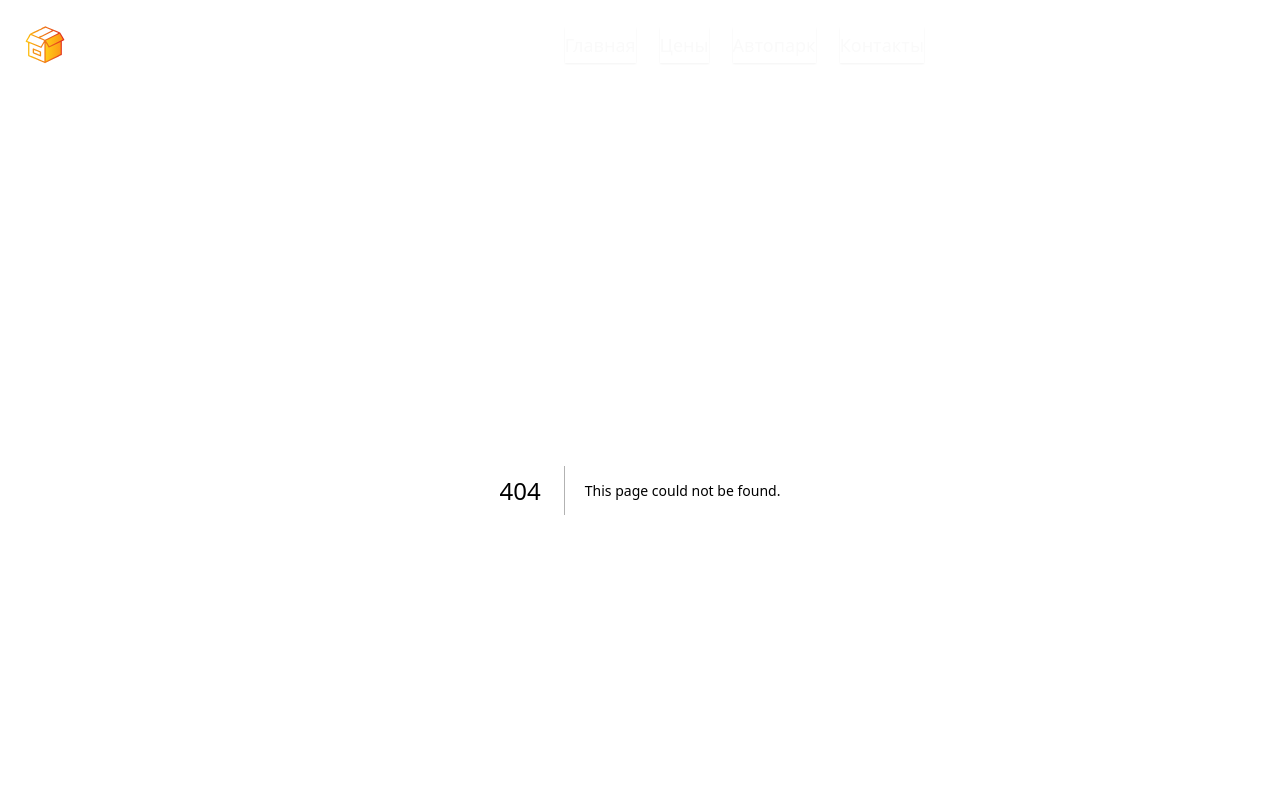
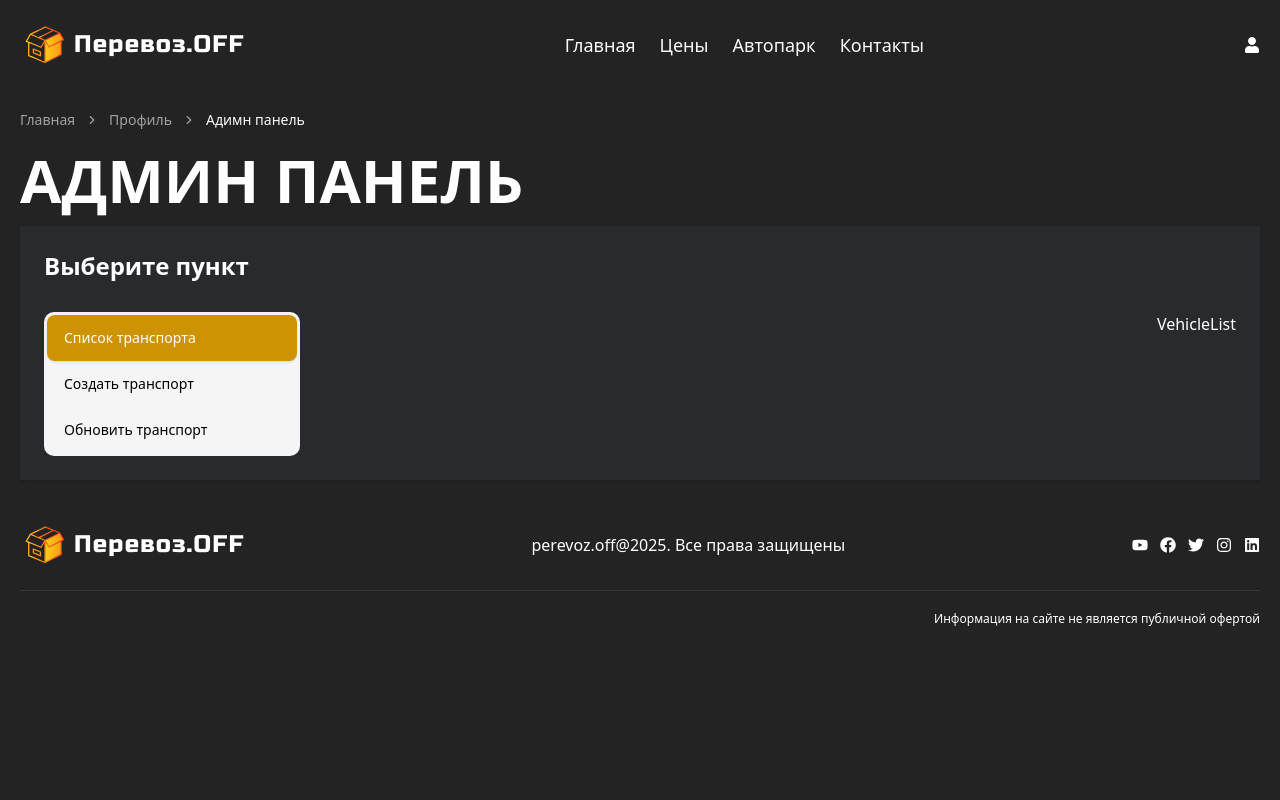
Before and after one commit to JHFYIZVER/cargo-transportation, a Next.js app: page /dashboard/admin in a window 1280 px wide. Before the commit this address had no page. Shown: the top 800 px of the page. Built offline with nearby package versions, Linux system fonts and the light colour scheme; no server answers; the database is empty.

Commit message:
Создал страницу админа и круд функции для транспорта

```diff
--- /dev/null
+++ b/src/app/dashboard/admin/page.jsx
@@ -0,0 +1,14 @@
+import Admin from "@/app/modules/admin/admin";
+import AdminBreadcrumbs from "@/app/modules/admin/admin-breadcrumbs";
+import React from "react";
+
+const page = () => {
+  return (
+    <main className="max-w-[1440px] w-full mx-auto p-5">
+      <AdminBreadcrumbs />
+      <Admin />
+    </main>
+  );
+};
+
+export default page;
--- /dev/null
+++ b/src/app/modules/admin/admin-breadcrumbs.jsx
@@ -0,0 +1,31 @@
+import {
+  Breadcrumb,
+  BreadcrumbItem,
+  BreadcrumbLink,
+  BreadcrumbList,
+  BreadcrumbPage,
+  BreadcrumbSeparator,
+} from "@/app/shared/ui/breadcrumb";
+import React from "react";
+
+const AdminBreadcrumbs = () => {
+  return (
+    <Breadcrumb className="mb-5 dark">
+      <BreadcrumbList>
+        <BreadcrumbItem>
+          <BreadcrumbLink href="/">Главная</BreadcrumbLink>
+        </BreadcrumbItem>
+        <BreadcrumbSeparator />
+        <BreadcrumbItem>
+          <BreadcrumbLink href="/profile">Профиль</BreadcrumbLink>
+        </BreadcrumbItem>
+        <BreadcrumbSeparator />
+        <BreadcrumbItem>
+          <BreadcrumbPage>Адимн панель</BreadcrumbPage>
+        </BreadcrumbItem>
+      </BreadcrumbList>
+    </Breadcrumb>
+  );
+};
+
+export default AdminBreadcrumbs;
--- /dev/null
+++ b/src/app/modules/admin/admin.jsx
@@ -0,0 +1,68 @@
+import React from "react";
+import { getAllVehicles } from "./model/get-all-vehicles";
+import { Tabs, TabsContent, TabsList, TabsTrigger } from "@/app/shared/ui/tabs";
+import { Card, CardContent, CardHeader, CardTitle } from "@/app/shared/ui/card";
+import VehicleList from "./vehicle-list";
+import UpdateForm from "./update-form";
+import CreateForm from "./create-form";
+
+const Admin = async () => {
+  const vehicles = await getAllVehicles();
+  return (
+    <section>
+      <h1 className="text-3xl md:text-5xl lg:text-6xl font-black mb-4 uppercase text-white">
+        Админ панель
+      </h1>
+      <Card className="w-full bg-[#282A2D] border-none text-white">
+        <CardHeader>
+          <CardTitle className="text-lg md:text-2xl font-bold">
+            Выберите пункт
+          </CardTitle>
+        </CardHeader>
+        <CardContent>
+          <Tabs
+            defaultValue="list"
+            className="flex gap-6 lg:flex-row justify-between"
+          >
+            <TabsList className="flex flex-col h-auto max-w-64 w-full space-y-2">
+              <TabsTrigger
+                value="list"
+                className="w-full justify-start py-3 px-4 cursor-pointer mb-0"
+              >
+                Список транспорта
+              </TabsTrigger>
+              <TabsTrigger
+                value="create"
+                className="w-full justify-start py-3 px-4 cursor-pointer mb-0"
+              >
+                Создать транспорт
+              </TabsTrigger>
+              <TabsTrigger
+                value="update"
+                className="w-full justify-start py-3 px-4 cursor-pointer mb-0"
+              >
+                Обновить транспорт
+              </TabsTrigger>
+            </TabsList>
+
+            <div>
+              <TabsContent value="list" className="mt-0">
+                <VehicleList vehicles={vehicles} />
+              </TabsContent>
+
+              <TabsContent value="create" className="mt-0">
+                <CreateForm />
+              </TabsContent>
+
+              <TabsContent value="update" className="mt-0">
+                <UpdateForm vehicles={vehicles} />
+              </TabsContent>
+            </div>
+          </Tabs>
+        </CardContent>
+      </Card>
+    </section>
+  );
+};
+
+export default Admin;
--- /dev/null
+++ b/src/app/modules/admin/create-form.jsx
@@ -0,0 +1,11 @@
+import React from 'react';
+
+const CreateForm = () => {
+    return (
+        <div>
+           CreateForm
+        </div>
+    );
+};
+
+export default CreateForm;
--- /dev/null
+++ b/src/app/modules/admin/model/create-vehicle.js
@@ -0,0 +1,18 @@
+"use server";
+import db from "@/app/shared/prisma/lib/db";
+
+export const createVehicle = async (data) => {
+  return await db.vehicle.create({
+    data: {
+      name: data.name,
+      type: data.type,
+      description: data.description,
+      basePrice: data.basePrice,
+      priceCoefficient: data.priceCoefficient,
+      length: data.length,
+      height: data.height,
+      volume: data.volume,
+      image: data.image,
+    },
+  });
+};
--- /dev/null
+++ b/src/app/modules/admin/model/delete-vehicle.js
@@ -0,0 +1,19 @@
+"use server";
+import db from "@/app/shared/prisma/lib/db";
+
+export const deleteVehicle = async (id) => {
+  const existCar = await db.vehicle.findUnique({
+    where: {
+      id,
+    },
+  });
+  if (!existCar) {
+    throw new Error("Транспорт не найден");
+  }
+
+  return await db.vehicle.delete({
+    where: {
+      id,
+    },
+  });
+};
--- /dev/null
+++ b/src/app/modules/admin/model/get-all-vehicles.js
@@ -0,0 +1,6 @@
+"use server";
+import db from "@/app/shared/prisma/lib/db";
+
+export const getAllVehicles = async () => {
+  return await db.vehicle.findMany();
+};
--- /dev/null
+++ b/src/app/modules/admin/model/update-vehicle.js
@@ -0,0 +1,21 @@
+"use server";
+import db from "@/app/shared/prisma/lib/db";
+
+export const updateVehicle = async (id, data) => {
+  const existCar = await db.vehicle.findUnique({
+    where: {
+      id,
+    },
+  });
+  if (!existCar) {
+    throw new Error("Транспорт не найден");
+  }
+
+  return await db.vehicle.update({
+    where: { id },
+    data: {
+      ...data,
+      updatedAt: new Date(),
+    },
+  });
+};
--- /dev/null
+++ b/src/app/modules/admin/update-form.jsx
@@ -0,0 +1,11 @@
+import React from 'react';
+
+const UpdateForm = () => {
+    return (
+        <div>
+           UpdateForm
+        </div>
+    );
+};
+
+export default UpdateForm;
--- /dev/null
+++ b/src/app/modules/admin/vehicle-list.jsx
@@ -0,0 +1,7 @@
+import React from "react";
+
+const VehicleList = ({ vehicles }) => {
+  return <div>VehicleList</div>;
+};
+
+export default VehicleList;
--- a/src/app/modules/profile/profile.jsx
+++ b/src/app/modules/profile/profile.jsx
@@ -54,7 +54,7 @@ const Profile = async () => {
           <div className="flex flex-col gap-4">
             <CustomLink className="w-fit" href={"/profile/orders"}>Мои заказы</CustomLink>
             {userData.role === "ADMIN" && (
-              <CustomLink className="w-fit" href={"/profile/orders"}>Админ панель</CustomLink>
+              <CustomLink className="w-fit" href={"/dashboard/admin"}>Админ панель</CustomLink>
             )}
           </div>
         </CardContent>
--- a/src/app/shared/ui/tabs.jsx
+++ b/src/app/shared/ui/tabs.jsx
@@ -40,7 +40,7 @@ function TabsTrigger({
     <TabsPrimitive.Trigger
       data-slot="tabs-trigger"
       className={cn(
-        "data-[state=active]:bg-background dark:data-[state=active]:text-foreground focus-visible:border-ring focus-visible:ring-ring/50 focus-visible:outline-ring dark:data-[state=active]:border-input dark:data-[state=active]:bg-input/30 text-foreground dark:text-muted-foreground inline-flex h-[calc(100%-1px)] flex-1 items-center justify-center gap-1.5 rounded-md border border-transparent px-2 py-1 text-sm font-medium whitespace-nowrap transition-[color,box-shadow] focus-visible:ring-[3px] focus-visible:outline-1 disabled:pointer-events-none disabled:opacity-50 data-[state=active]:shadow-sm [&_svg]:pointer-events-none [&_svg]:shrink-0 [&_svg:not([class*='size-'])]:size-4",
+        "data-[state=active]:bg-primary data-[state=active]:text-white text-black dark:data-[state=active]:text-foreground focus-visible:border-ring focus-visible:ring-ring/50 focus-visible:outline-ring dark:data-[state=active]:border-input dark:data-[state=active]:bg-input/30 dark:text-muted-foreground inline-flex h-[calc(100%-1px)] flex-1 items-center justify-center gap-1.5 rounded-md border border-transparent px-2 py-1 text-sm font-medium whitespace-nowrap transition-[color,box-shadow] focus-visible:ring-[3px] focus-visible:outline-1 disabled:pointer-events-none disabled:opacity-50 data-[state=active]:shadow-sm [&_svg]:pointer-events-none [&_svg]:shrink-0 [&_svg:not([class*='size-'])]:size-4",
         className
       )}
       {...props} />
```
